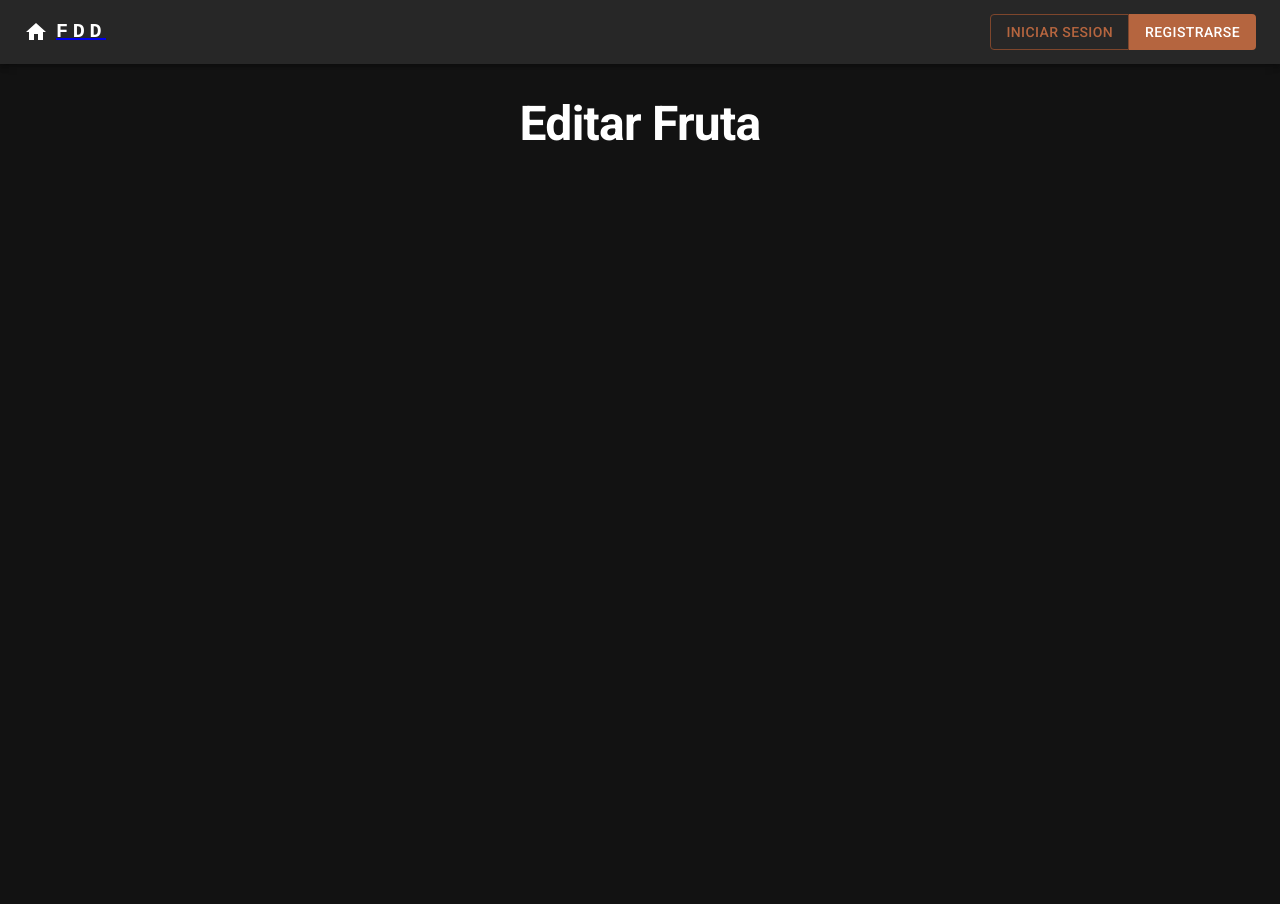
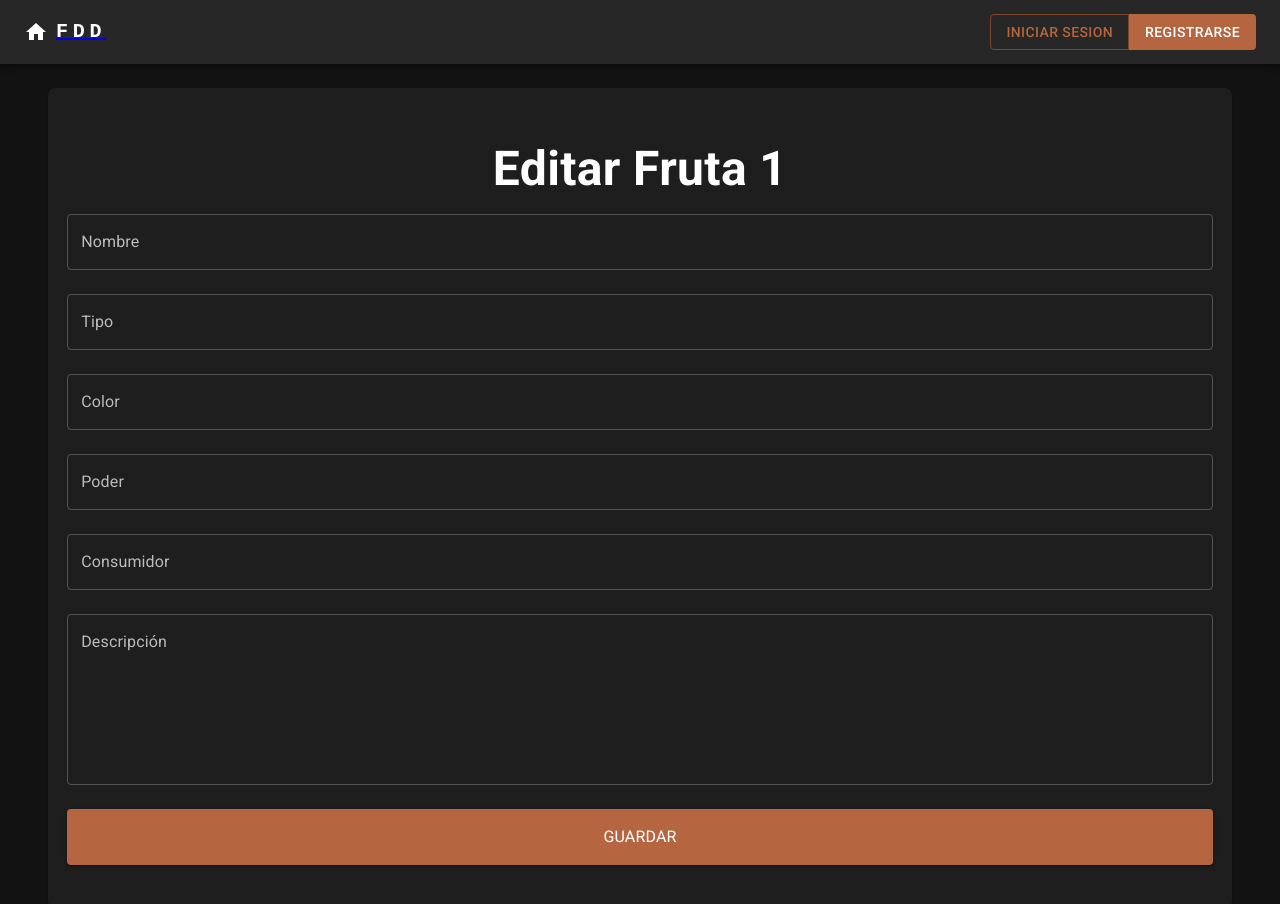
Before and after one commit to andresmonsalve19/frutas-del-diablo, a React (Vite) app: page /editar-fruta/1 in a window 1280 px wide. Shown: the top 904 px of the page. Before the commit the page ends 800 px from the top, so only its background shows below. Built offline with nearby package versions, Linux system fonts and the light colour scheme.

Commit message:
UPDATE: EditFruit form added.

```diff
--- a/src/pages/EditFruit.jsx
+++ b/src/pages/EditFruit.jsx
@@ -1,9 +1,116 @@
+import {
+    Box,
+    Button,
+    Container,
+    Grid,
+    Paper,
+    TextField,
+    Typography,
+} from "@mui/material";
 import { PageTitle } from "../components";
+import { fruitDetails } from "../Data";
+import { useParams } from "react-router-dom";
 
 export const EditFruit = () => {
+    const { fruitId } = useParams();
+    const currentFruit = fruitDetails.find(
+        (fruit) => fruit.id.toString() === fruitId
+    );
+    const { id, name, type, color, power, eater, description_fruit } = currentFruit;
+
     return (
         <>
-            <PageTitle title="Editar Fruta" variant="h1" />
+            <Container maxWidth="xl">
+                <Grid
+                    container
+                    direction="row"
+                    alignItems="center"
+                    justifyContent="center"
+                    sx={{ minHeight: "100vh" }}
+                >
+                    <Grid
+                        item
+                        sx={{
+                            minWidth: 320,
+                            p: 3,
+                        }}
+                        alignItems="center"
+                        justifyContent="center"
+                    >
+                        <Paper sx={{ padding: "1.2em", borderRadius: "0.5em" }}>
+                            <PageTitle
+                                sx={{
+                                    mt: 1,
+                                    mb: 1,
+                                    textAlign: "center",
+                                    fontWeight: "bold",
+                                }}
+                                title={`Editar Fruta ${id}`}
+                                variant="h4"
+                            />
+                            <Box component="form">
+                                <TextField
+                                    name="nombre"
+                                    type="text"
+                                    fullWidth
+                                    label="Nombre"
+                                    placeholder={name}
+                                    sx={{ mt: 2, mb: 1.5 }}
+                                />
+                                <TextField
+                                    name="Tipo"
+                                    type="text"
+                                    fullWidth
+                                    label="Tipo"
+                                    placeholder={type}
+                                    sx={{ mt: 1.5, mb: 1.5 }}
+                                />
+                                <TextField
+                                    name="Color"
+                                    type="text"
+                                    fullWidth
+                                    label="Color"
+                                    placeholder={color}
+                                    sx={{ mt: 1.5, mb: 1.5 }}
+                                />
+                                <TextField
+                                    name="Poder"
+                                    type="text"
+                                    fullWidth
+                                    label="Poder"
+                                    placeholder={power}
+                                    sx={{ mt: 1.5, mb: 1.5 }}
+                                />
+                                <TextField
+                                    name="Consumidor"
+                                    type="text"
+                                    fullWidth
+                                    label="Consumidor"
+                                    placeholder={eater}
+                                    sx={{ mt: 1.5, mb: 1.5 }}
+                                />
+                                <TextField
+                                    name="Descripcion"
+                                    type="text"
+                                    fullWidth
+                                    label="Descripción"
+                                    placeholder={description_fruit}
+                                    multiline
+                                    sx={{ mt: 1.5, mb: 1.5 }}
+                                />
+                                <Button
+                                    fullWidth
+                                    type="submit"
+                                    variant="contained"
+                                    sx={{ mt: 1.5, mb: 3, height: "4em" }}
+                                >
+                                    <Typography>Guardar</Typography>
+                                </Button>
+                            </Box>
+                        </Paper>
+                    </Grid>
+                </Grid>
+            </Container>
         </>
     );
 };
--- a/src/pages/SignIn.jsx
+++ b/src/pages/SignIn.jsx
@@ -8,7 +8,7 @@ import {
     Button,
 } from "@mui/material";
 import { useState } from "react";
-import { Link, useNavigate } from "react-router-dom";
+import { useNavigate } from "react-router-dom";
 import { useContext } from "react";
 import { DataContext } from "../context/DataContext";
 
```
Also changed, not shown: src/hooks/useQueryString.js (deleted, +0 -9 lines).
